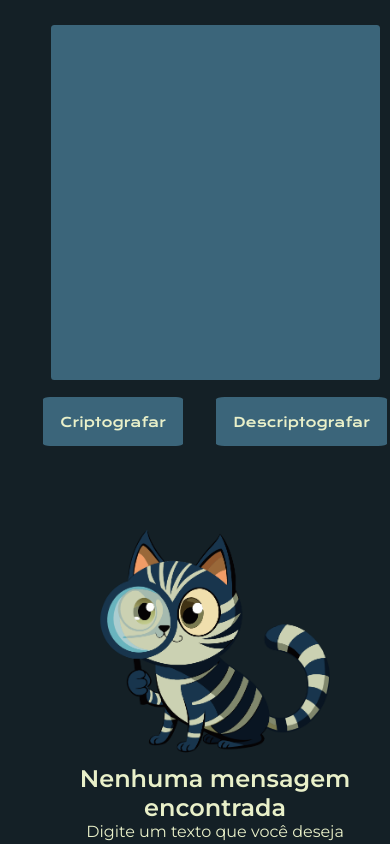
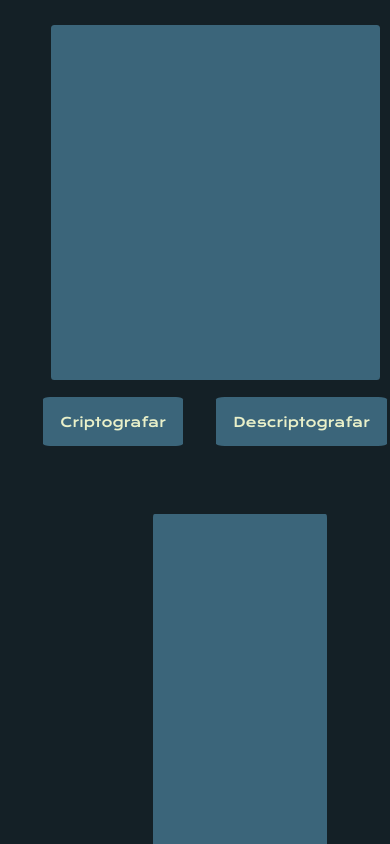
Before and after one commit to RobertPonath/Decodificador-de-texto, a plain HTML site: page pagina_incial_challenge/index.html in a window 390 px wide. Both pictures are taken after a click on the button "Descriptografar". Shown: the top 844 px of the page. Drawn offline with nearby package versions, Linux system fonts and the light colour scheme.

Commit message:
Ajustes relacionados a respota de criptografia

```diff
--- a/pagina_incial_challenge/app.js
+++ b/pagina_incial_challenge/app.js
@@ -25,15 +25,17 @@ document.getElementById('criptografar').addEventListener('click', function(){
 //document representa todo o conteudo principal da pasta de HTML e o getElementById busca por um elemento dentro do HTML com um ID especifico o .value traz para dentro do JS o valor informado no textaarea do HTML
     let inserirTexto = document.getElementById('texto_inserido').value;
     let criptografarTexto = criptografar(inserirTexto);
-//.textContent é uma propriedade que define o conteudo de texto do elemento HTML
+    document.querySelector('.resposta_texto').classList.add('ocultar');
+    document.getElementById('resultado_texto').style.display = 'block';
     document.getElementById('resultado_texto').textContent = criptografarTexto;
-//.style permite acessar e modificar o código css, neste caso mudando o display para block fazendo o ficar visivel
     document.getElementById('copiar_texto').style.display = 'block';
 });
 // segue a mesma lógica da explicação acima
 document.getElementById('descriptografar').addEventListener('click', function(){
     let inserirTexto = document.getElementById('texto_inserido').value;
     let descriptografarTexto = descriptografar(inserirTexto);
+    document.querySelector('.resposta_texto').classList.add('ocultar');
+    document.getElementById('resultado_texto').style.display = 'block';
     document.getElementById('resultado_texto').textContent= descriptografarTexto;
     document.getElementById('copiar_texto').style.display = 'block';
 });
--- a/pagina_incial_challenge/index.html
+++ b/pagina_incial_challenge/index.html
@@ -1,4 +1,3 @@
-<!DOCTYPE html>
 <!DOCTYPE html>
 <html lang="pt-br">
 <head>
@@ -27,8 +26,12 @@
                 <h2 class="sem_texto">Nenhuma mensagem encontrada</h2>
                 <p class="sem_texto">Digite um texto que você deseja criptografar ou descriptografar</p>
             </div>
+            <section class="resultado_texto">
             <div id="resultado_texto"></div>
-            <button id="copiar_texto" style="display: none;"> Copiar</button>
+            <div class="botao">
+            <button  id="copiar_texto" style="display: none;"> Copiar</button>
+            </div>
+        </section>
         </section>
     </main>
 
--- a/pagina_incial_challenge/style.css
+++ b/pagina_incial_challenge/style.css
@@ -76,12 +76,18 @@ button:hover {
     display: flex;
     flex-direction: column;
     align-items: center;
+    text-align: center;
 }
 
 .resultado img {
     margin: 0;
     width: 60vh;
     display: block;
+}
+
+.resposta_texto.ocultar .resultado,
+.resposta_texto.ocultar .sem_texto {
+    display: none;
 }
 
 .resposta_texto {
@@ -92,6 +98,17 @@ button:hover {
     align-items: center;
     text-align: center;
 
+}
+
+#resultado_texto {
+    border-radius: 1%;
+    width: 140%;
+    height: 80vh;
+    background-color: var(--cor-principal);
+    font-size: 7vh;
+    font-family: var(--fonte-secundaria);
+    color: var(--cor-quarta);
+    display: none;
 }
 
 h2 {
@@ -141,3 +158,9 @@ footer a {
         margin-left: 0;
     }
 }
+
+@media (max-width: 768px) {
+    #resultado_texto {
+        height: 40vh;
+    }
+}
```
